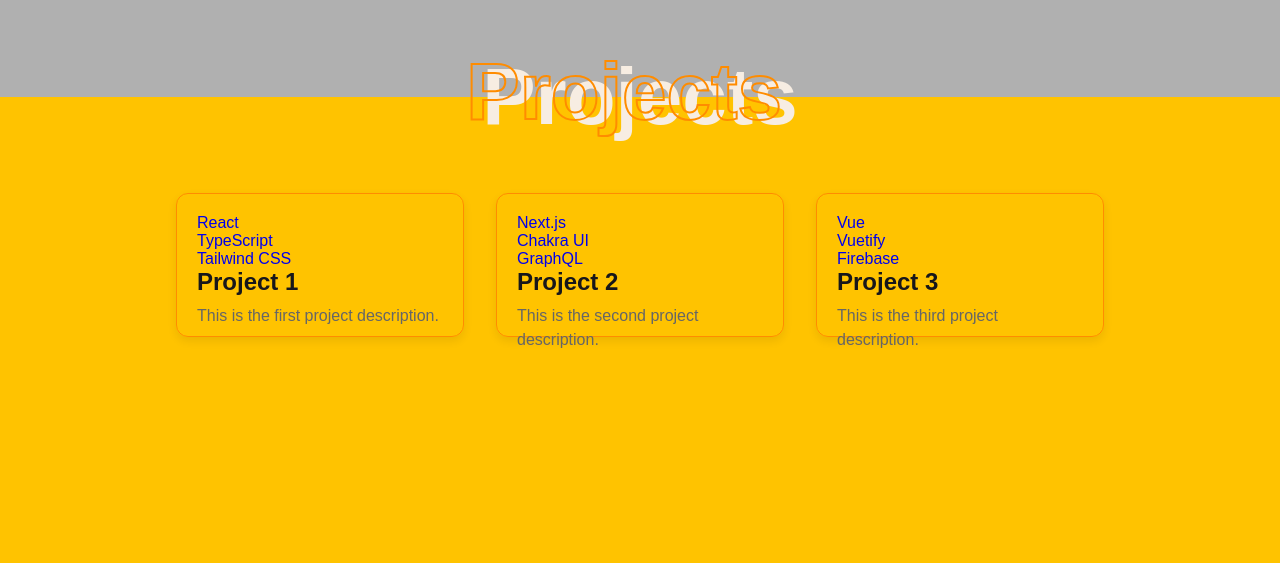
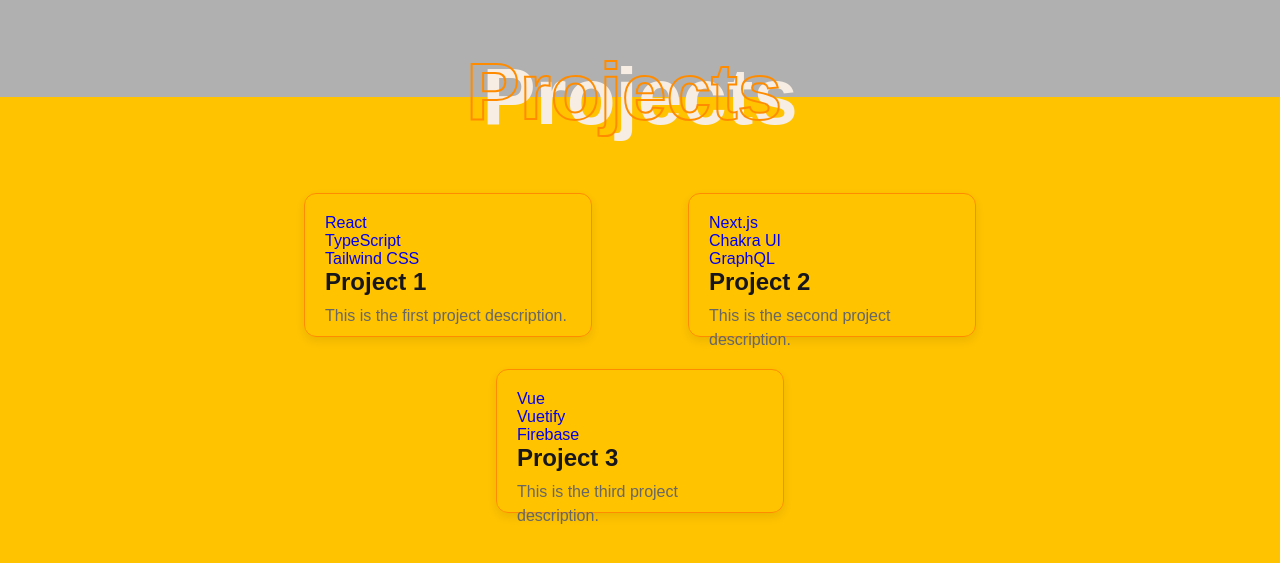
Before and after one commit to h-0y28/h-0y28, a React (Vite) app: page / in a window 1280 px wide. Shown: the part 2303-2866 px from the top of the page. Built offline with nearby package versions, Linux system fonts and the light colour scheme; a web font is replaced by a local one.

Commit message:
style: 전체 스타일로 container 수정

```diff
--- a/src/pages/Projects/index.tsx
+++ b/src/pages/Projects/index.tsx
@@ -1,6 +1,6 @@
 import ProjectCard from "./../../components/ProjectCard/index";
 import * as S from "./style";
-// import * as T from "../style";
+import * as T from "../style";
 
 export default function Projects() {
   const projects = [
@@ -25,7 +25,7 @@ export default function Projects() {
   ];
 
   return (
-    <S.Container>
+    <T.Container>
       <S.TitleContainer>
         <S.Title>
           Projects
@@ -43,6 +43,6 @@ export default function Projects() {
           />
         ))}
       </S.CardContainer>
-    </S.Container>
+    </T.Container>
   );
 }
--- a/src/pages/Projects/style.ts
+++ b/src/pages/Projects/style.ts
@@ -1,10 +1,5 @@
 import styled from "styled-components";
 import { theme } from "./../../styles/theme";
-
-export const Container = styled.div`
-  margin-right: 10%;
-  margin-left: 10%;
-`;
 
 export const TitleContainer = styled.div`
   position: relative;
```
